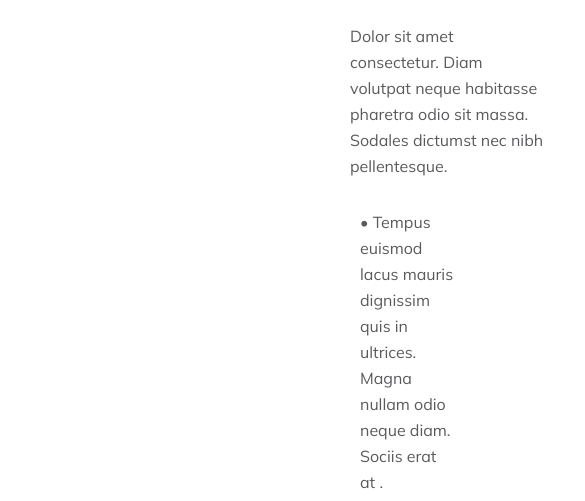
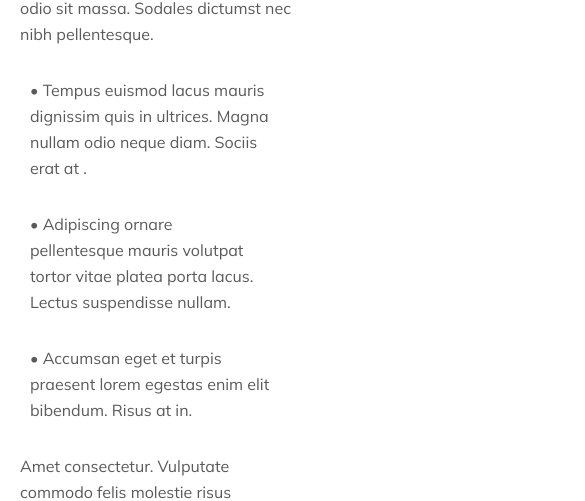
Before and after one commit to nill98/Crazay-Travels-basic-html-css-responsive, a plain HTML site: page index.html in a window 390 px wide. Shown: the part 825-1326 px from the top of the page, 585 px wide, since content can reach past the window. Drawn offline with Linux system fonts and the light colour scheme.

Commit message:
tour section responsive

```diff
--- a/styles/travel.css
+++ b/styles/travel.css
@@ -172,9 +172,11 @@ input{
 .tour-container{
     display: flex;
     justify-content: space-between;
-    gap: 100px;
+    gap: 30px;
 }
-
+.tour-content{
+    padding-right: 70px;
+}
 .tour-content .section-title{
     margin-bottom: 30px;
 }
@@ -183,7 +185,7 @@ input{
 }
 .bullet-point{
     padding-left: 10px;
-    padding-right: 90px;
+    padding-right: 30px;
 }
 
 
@@ -231,4 +233,8 @@ input{
         justify-content: space-between;
         padding: 5px 10px;
     }
+    .tour-container{
+        padding:20px;
+        flex-direction: column;
+    }
 }
```
